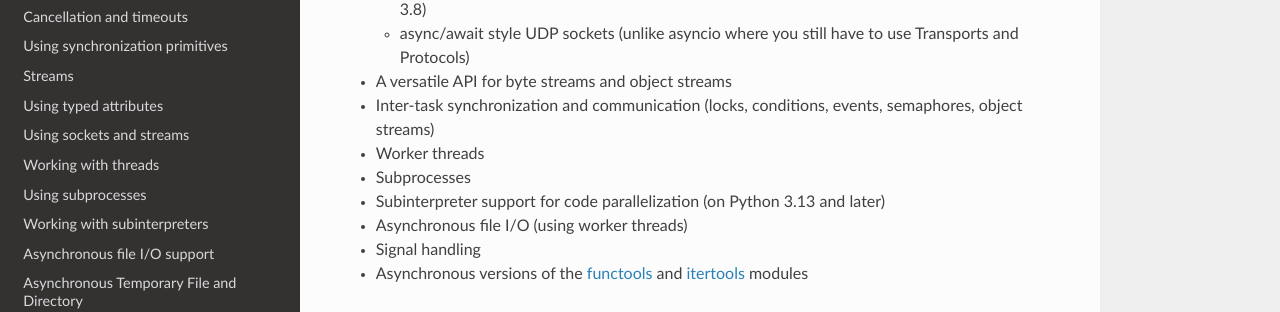
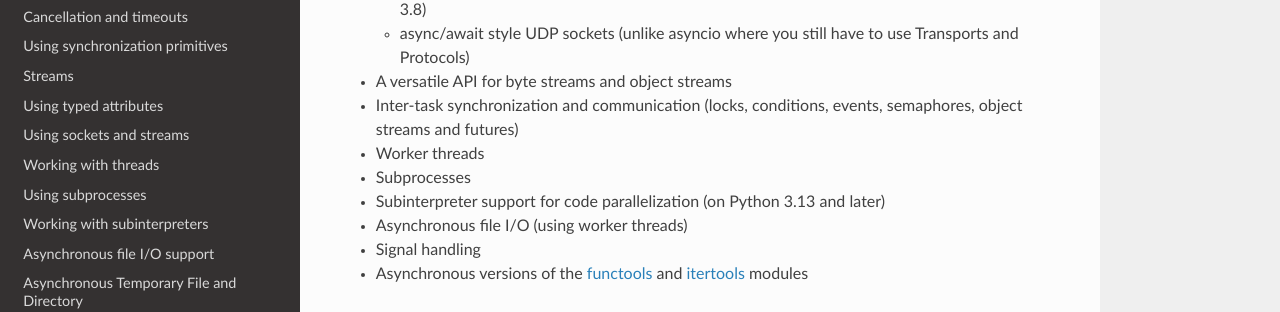
Before and after one commit to agronholm/anyio, a Sphinx documentation site: the page built from docs/index.rst, in a window 1280 px wide and 900 px high, scrolled down 564 px. Shown: the part 162-474 px from the top of the window. Built offline with Sphinx 7.4.7 and the Read the Docs theme 3.1.0, drawn with Linux system fonts in a browser that asks for light colours; the version number could not be read and is left out.

Commit message:
update documentation

```diff
--- a/README.rst
+++ b/README.rst
@@ -45,7 +45,7 @@
 
 * A versatile API for byte streams and object streams
 * Inter-task synchronization and communication (locks, conditions, events, semaphores, object
-  streams)
+  streams and futures)
 * Worker threads
 * Subprocesses
 * Subinterpreter support for code parallelization (on Python 3.13 and later)
--- a/docs/api.rst
+++ b/docs/api.rst
@@ -287,6 +287,10 @@
 .. autoexception:: anyio.TaskNotFinished
 .. autoexception:: anyio.TypedAttributeLookupError
 .. autoexception:: anyio.WouldBlock
+.. autoexception:: anyio.FutureFailed
+.. autoexception:: anyio.FutureCancelled
+.. autoexception:: anyio.FutureAlreadyFinished
+.. autoexception:: anyio.FutureNotFinished
 
 Concurrency utilities
 ---------------------
```
